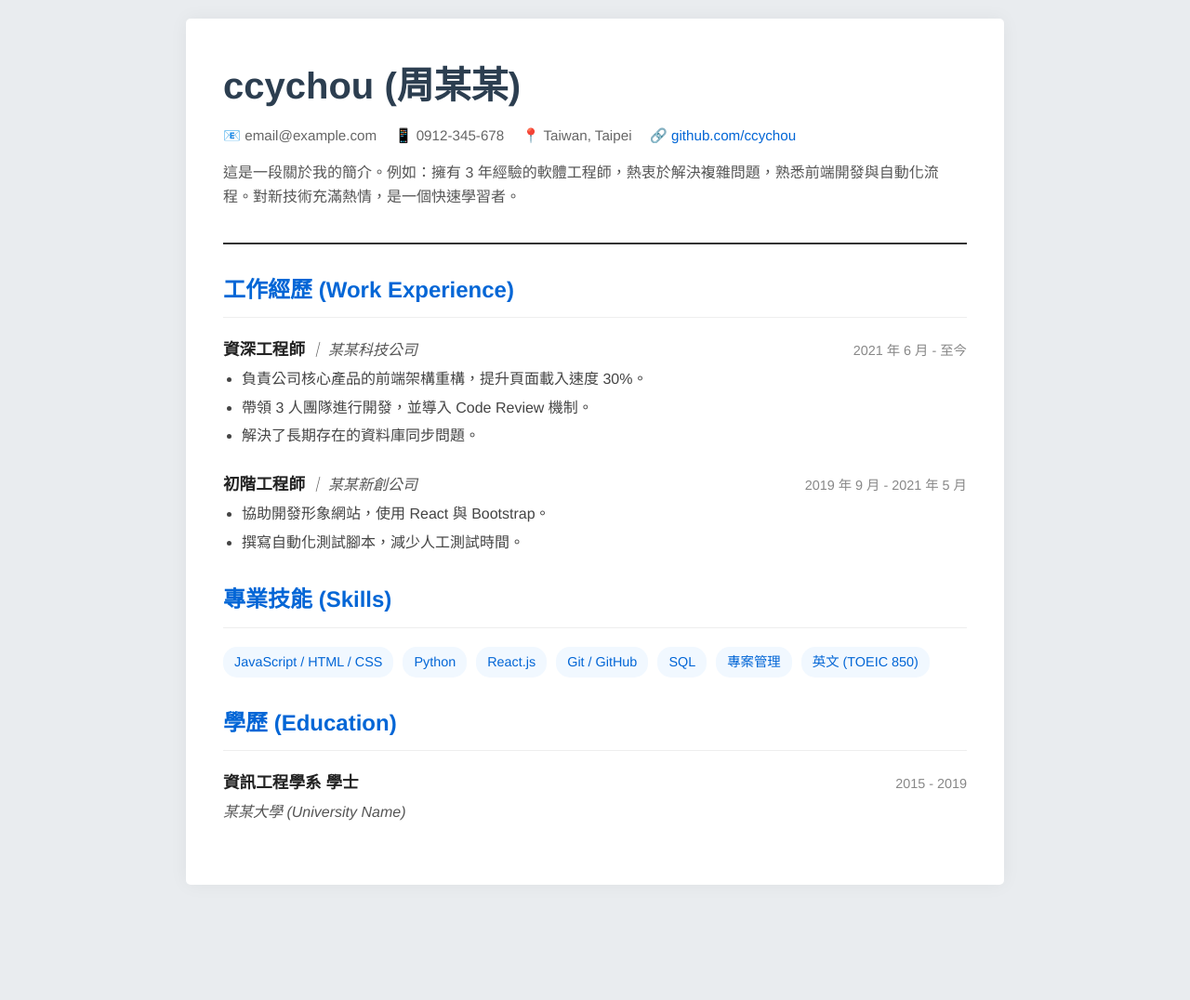
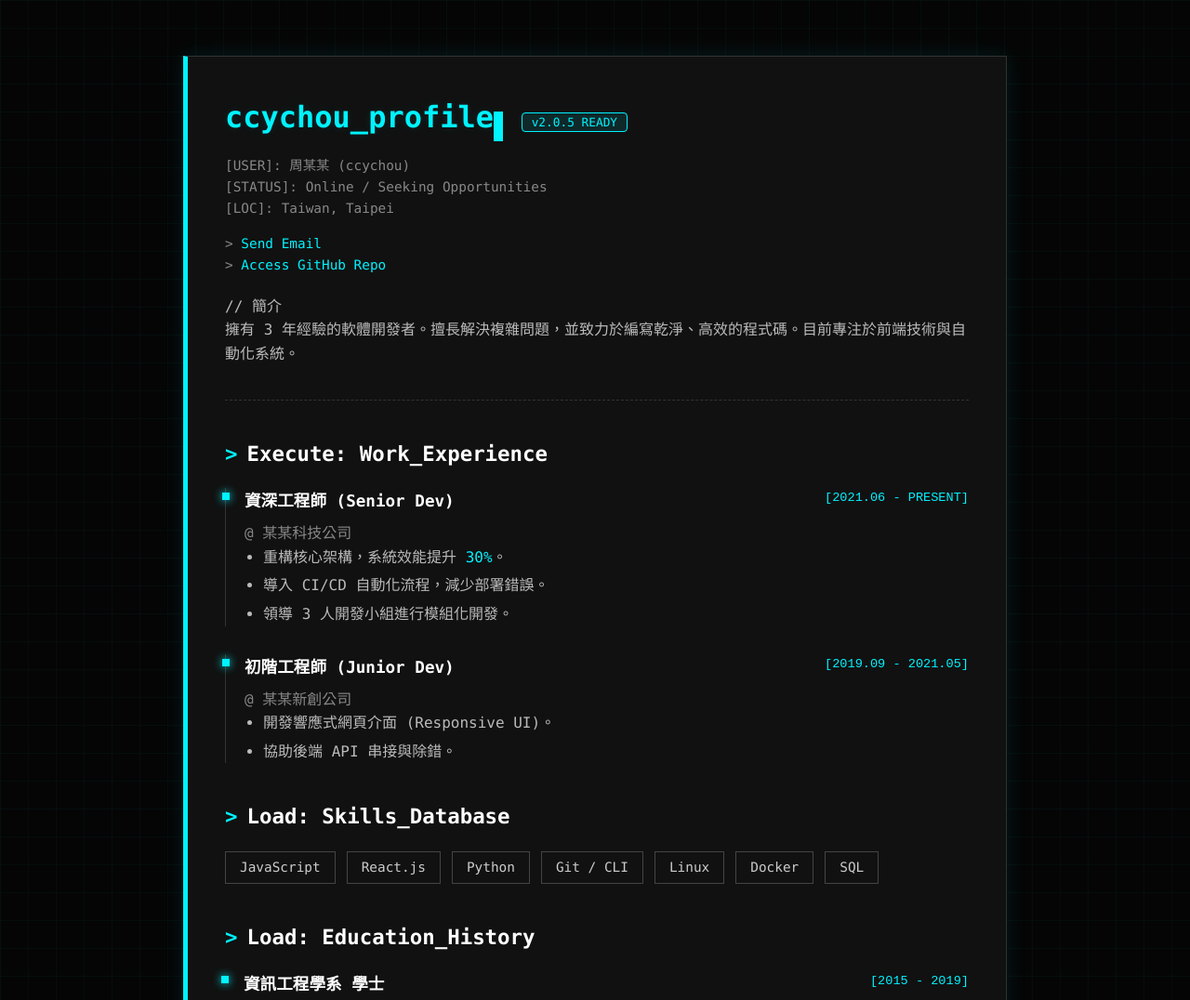
Before and after one commit to CCYChou/ccychou.github.io, a plain HTML site: page index.html in a window 1280 px wide. Shown: the top 1076 px of the page at 93% size. Before the commit the page ends 972 px from the top, so only its background shows below. Drawn offline with Linux system fonts and the light colour scheme.

Commit message:
Update index.html

```diff
--- a/index.html
+++ b/index.html
@@ -3,111 +3,182 @@
 <head>
     <meta charset="UTF-8">
     <meta name="viewport" content="width=device-width, initial-scale=1.0">
-    <title>ccychou 的個人履歷</title>
+    <title>SYSTEM_ROOT: ccychou</title>
     <style>
-        /* 基礎設定：讓網頁看起來像一張乾淨的紙 */
+        /* --- 核心設定 --- */
+        :root {
+            --bg-color: #050505;       /* 極深黑背景 */
+            --card-bg: #111;           /* 卡片背景 */
+            --text-main: #c9d1d9;      /* 主要文字灰白 */
+            --accent: #00f3ff;         /* 科技青 (Cyan) - 這是靈魂顏色 */
+            --accent-dim: rgba(0, 243, 255, 0.1);
+            --code-font: 'Consolas', 'Monaco', 'Courier New', monospace; /* 等寬字體 */
+        }
+
         body {
-            font-family: "Helvetica Neue", Helvetica, Arial, "Microsoft JhengHei", sans-serif;
-            background-color: #e9ecef;
-            color: #333;
-            line-height: 1.6;
+            background-color: var(--bg-color);
+            color: var(--text-main);
+            font-family: var(--code-font); /* 強制使用程式碼字體 */
             margin: 0;
             padding: 20px;
-        }
-        .container {
-            max-width: 800px; /* 限制寬度，模擬 A4 紙張感 */
-            margin: 0 auto;
-            background: white;
-            padding: 40px;
-            box-shadow: 0 0 20px rgba(0,0,0,0.05);
-            border-radius: 5px;
+            line-height: 1.6;
+            /* 背景加上一點點網格線條，增加科技感 */
+            background-image:
+                linear-gradient(rgba(0, 255, 255, 0.03) 1px, transparent 1px),
+                linear-gradient(90deg, rgba(0, 255, 255, 0.03) 1px, transparent 1px);
+            background-size: 30px 30px;
         }
 
-        /* 頂部個人資訊 */
+        .container {
+            max-width: 800px;
+            margin: 40px auto;
+            background: var(--card-bg);
+            padding: 40px;
+            border: 1px solid #333;
+            border-left: 5px solid var(--accent); /* 左側螢光條 */
+            box-shadow: 0 0 20px rgba(0, 243, 255, 0.1); /* 微微發光 */
+            position: relative;
+        }
+
+        /* --- 頂部打字機特效 --- */
         header {
-            border-bottom: 2px solid #333;
+            border-bottom: 1px dashed #333;
             padding-bottom: 20px;
             margin-bottom: 30px;
         }
+
         h1 {
+            color: var(--accent);
+            text-shadow: 0 0 10px var(--accent-dim); /* 文字發光 */
             margin: 0;
-            font-size: 2.5rem;
-            color: #2c3e50;
-        }
-        .contact-info {
-            margin-top: 10px;
-            color: #666;
-            font-size: 0.95rem;
-        }
-        .contact-info span {
-            margin-right: 15px;
-        }
-        a { color: #0366d6; text-decoration: none; }
-        a:hover { text-decoration: underline; }
-
-        /* 區塊標題 */
-        h2 {
-            color: #0366d6; /* 專業的藍色 */
-            font-size: 1.5rem;
-            border-bottom: 1px solid #eee;
-            padding-bottom: 10px;
-            margin-top: 30px;
-            margin-bottom: 20px;
+            font-size: 2rem;
+            display: inline-block;
         }
 
-        /* 經歷與學歷的排版 */
-        .job-item, .edu-item {
-            margin-bottom: 25px;
+        /* 模擬游標閃爍 */
+        .cursor {
+            display: inline-block;
+            width: 10px;
+            height: 2rem;
+            background-color: var(--accent);
+            vertical-align: bottom;
+            animation: blink 1s step-end infinite;
         }
+
+        @keyframes blink {
+            50% { opacity: 0; }
+        }
+
+        .role-tag {
+            background: var(--accent-dim);
+            color: var(--accent);
+            padding: 2px 10px;
+            font-size: 0.8rem;
+            border: 1px solid var(--accent);
+            border-radius: 4px;
+            margin-left: 10px;
+            vertical-align: middle;
+        }
+
+        /* --- 連結與聯絡資訊 --- */
+        .contact-info {
+            margin-top: 15px;
+            font-size: 0.9rem;
+            color: #888;
+        }
+        a {
+            color: var(--accent);
+            text-decoration: none;
+            border-bottom: 1px solid transparent;
+            transition: all 0.3s;
+        }
+        a:hover {
+            border-bottom: 1px solid var(--accent);
+            text-shadow: 0 0 8px var(--accent);
+        }
+
+        /* --- 區塊標題 --- */
+        h2 {
+            color: #fff;
+            font-size: 1.4rem;
+            margin-top: 40px;
+            display: flex;
+            align-items: center;
+        }
+        /* 標題前面的裝飾符號 */
+        h2::before {
+            content: ">";
+            color: var(--accent);
+            margin-right: 10px;
+            font-weight: bold;
+        }
+
+        /* --- 經歷區塊 --- */
+        .job-item {
+            margin-bottom: 30px;
+            padding-left: 20px;
+            border-left: 1px solid #333; /* 時間軸線條 */
+            position: relative;
+        }
+        /* 時間軸上的點點 */
+        .job-item::before {
+            content: "";
+            width: 8px;
+            height: 8px;
+            background: var(--accent);
+            position: absolute;
+            left: -4.5px;
+            top: 5px;
+            box-shadow: 0 0 10px var(--accent);
+        }
+
         .job-header {
             display: flex;
             justify-content: space-between;
-            align-items: baseline;
-            margin-bottom: 5px;
+            flex-wrap: wrap;
+            margin-bottom: 8px;
         }
         .job-title {
+            color: #fff;
             font-weight: bold;
             font-size: 1.1rem;
-            color: #222;
         }
-        .job-company {
-            font-style: italic;
-            color: #555;
-        }
+        .job-company { color: #888; }
         .job-date {
-            color: #888;
-            font-size: 0.9rem;
+            color: var(--accent);
+            font-size: 0.85rem;
+            font-family: monospace;
         }
 
-        /* 列表樣式 */
-        ul {
-            margin-top: 5px;
-            padding-left: 20px;
-        }
-        li {
-            margin-bottom: 5px;
-            color: #444;
-        }
+        ul { margin: 0; padding-left: 20px; color: #bbb; }
+        li { margin-bottom: 5px; }
 
-        /* 技能標籤 */
+        /* --- 技能標籤 --- */
         .skills-container {
             display: flex;
             flex-wrap: wrap;
-            gap: 10px;
+            gap: 12px;
         }
         .skill-tag {
-            background-color: #f1f8ff;
-            color: #0366d6;
-            padding: 5px 12px;
-            border-radius: 15px;
+            border: 1px solid #444;
+            color: #ccc;
+            padding: 5px 15px;
             font-size: 0.9rem;
-            font-weight: 500;
+            transition: 0.3s;
+            cursor: default;
+        }
+        .skill-tag:hover {
+            border-color: var(--accent);
+            color: var(--accent);
+            box-shadow: 0 0 15px var(--accent-dim);
+            transform: translateY(-2px);
         }
 
-        /* 手機版調整 */
+        /* --- 手機版適配 --- */
         @media (max-width: 600px) {
-            .container { padding: 20px; }
-            .job-header { flex-direction: column; }
+            .container { margin: 0; border: none; padding: 20px; }
+            h1 { font-size: 1.5rem; }
+            .cursor { height: 1.5rem; }
         }
     </style>
 </head>
@@ -115,74 +186,85 @@
 
     <div class="container">
         <header>
-            <h1>ccychou (周某某)</h1>
+            <div>
+                <h1>ccychou_profile</h1><span class="cursor"></span>
+                <span class="role-tag">v2.0.5 READY</span>
+            </div>
+
             <div class="contact-info">
-                <span>📧 email@example.com</span>
-                <span>📱 0912-345-678</span>
-                <span>📍 Taiwan, Taipei</span>
-                <span>🔗 <a href="https://github.com/ccychou" target="_blank">github.com/ccychou</a></span>
+                <p>
+                    [USER]: 周某某 (ccychou)<br>
+                    [STATUS]: Online / Seeking Opportunities<br>
+                    [LOC]: Taiwan, Taipei
+                </p>
+                <p>
+                    > <a href="mailto:email@example.com">Send Email</a><br>
+                    > <a href="https://github.com/ccychou" target="_blank">Access GitHub Repo</a>
+                </p>
             </div>
-            <p style="margin-top: 15px; color: #555;">
-                這是一段關於我的簡介。例如：擁有 3 年經驗的軟體工程師，熱衷於解決複雜問題，熟悉前端開發與自動化流程。對新技術充滿熱情，是一個快速學習者。
+            <p style="color: #bbb; margin-top: 20px;">
+                // 簡介<br>
+                擁有 3 年經驗的軟體開發者。擅長解決複雜問題，並致力於編寫乾淨、高效的程式碼。目前專注於前端技術與自動化系統。
             </p>
         </header>
 
         <section>
-            <h2>工作經歷 (Work Experience)</h2>
+            <h2>Execute: Work_Experience</h2>
 
             <div class="job-item">
                 <div class="job-header">
-                    <div>
-                        <span class="job-title">資深工程師</span>
-                        <span class="job-company"> ｜ 某某科技公司</span>
-                    </div>
-                    <span class="job-date">2021 年 6 月 - 至今</span>
+                    <span class="job-title">資深工程師 (Senior Dev)</span>
+                    <span class="job-date">[2021.06 - PRESENT]</span>
                 </div>
+                <div class="job-company">@ 某某科技公司</div>
                 <ul>
-                    <li>負責公司核心產品的前端架構重構，提升頁面載入速度 30%。</li>
-                    <li>帶領 3 人團隊進行開發，並導入 Code Review 機制。</li>
-                    <li>解決了長期存在的資料庫同步問題。</li>
+                    <li>重構核心架構，系統效能提升 <span style="color:var(--accent)">30%</span>。</li>
+                    <li>導入 CI/CD 自動化流程，減少部署錯誤。</li>
+                    <li>領導 3 人開發小組進行模組化開發。</li>
                 </ul>
             </div>
 
             <div class="job-item">
                 <div class="job-header">
-                    <div>
-                        <span class="job-title">初階工程師</span>
-                        <span class="job-company"> ｜ 某某新創公司</span>
-                    </div>
-                    <span class="job-date">2019 年 9 月 - 2021 年 5 月</span>
+                    <span class="job-title">初階工程師 (Junior Dev)</span>
+                    <span class="job-date">[2019.09 - 2021.05]</span>
                 </div>
+                <div class="job-company">@ 某某新創公司</div>
                 <ul>
-                    <li>協助開發形象網站，使用 React 與 Bootstrap。</li>
-                    <li>撰寫自動化測試腳本，減少人工測試時間。</li>
+                    <li>開發響應式網頁介面 (Responsive UI)。</li>
+                    <li>協助後端 API 串接與除錯。</li>
                 </ul>
             </div>
         </section>
 
         <section>
-            <h2>專業技能 (Skills)</h2>
+            <h2>Load: Skills_Database</h2>
             <div class="skills-container">
-                <span class="skill-tag">JavaScript / HTML / CSS</span>
+                <span class="skill-tag">JavaScript</span>
+                <span class="skill-tag">React.js</span>
                 <span class="skill-tag">Python</span>
-                <span class="skill-tag">React.js</span>
-                <span class="skill-tag">Git / GitHub</span>
+                <span class="skill-tag">Git / CLI</span>
+                <span class="skill-tag">Linux</span>
+                <span class="skill-tag">Docker</span>
                 <span class="skill-tag">SQL</span>
-                <span class="skill-tag">專案管理</span>
-                <span class="skill-tag">英文 (TOEIC 850)</span>
             </div>
         </section>
 
         <section>
-            <h2>學歷 (Education)</h2>
-            <div class="edu-item">
+            <h2>Load: Education_History</h2>
+            <div class="job-item" style="border:none;">
                 <div class="job-header">
                     <span class="job-title">資訊工程學系 學士</span>
-                    <span class="job-date">2015 - 2019</span>
+                    <span class="job-date">[2015 - 2019]</span>
                 </div>
-                <div class="job-company">某某大學 (University Name)</div>
+                <div class="job-company">@ 某某大學</div>
             </div>
         </section>
+
+        <footer style="margin-top: 50px; border-top: 1px dashed #333; padding-top: 20px; font-size: 0.8rem; color: #555; text-align: center;">
+            <p>SYSTEM TERMINATED. END OF FILE.</p>
+            <p>&copy; 2025 ccychou.github.io</p>
+        </footer>
 
     </div>
 
```
